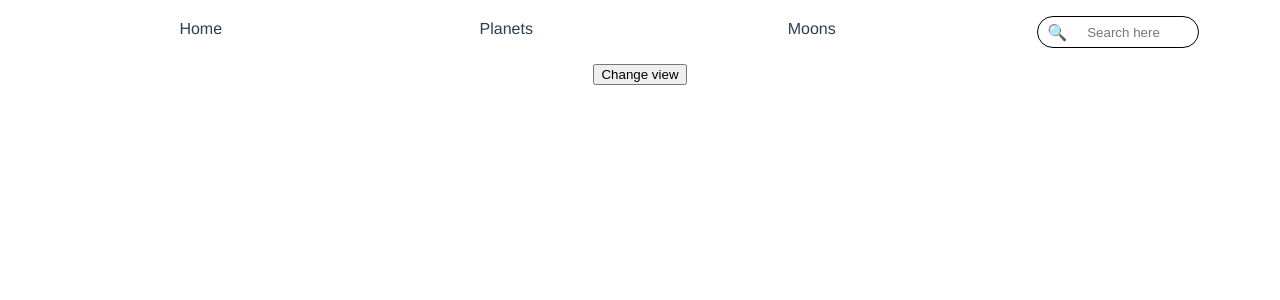
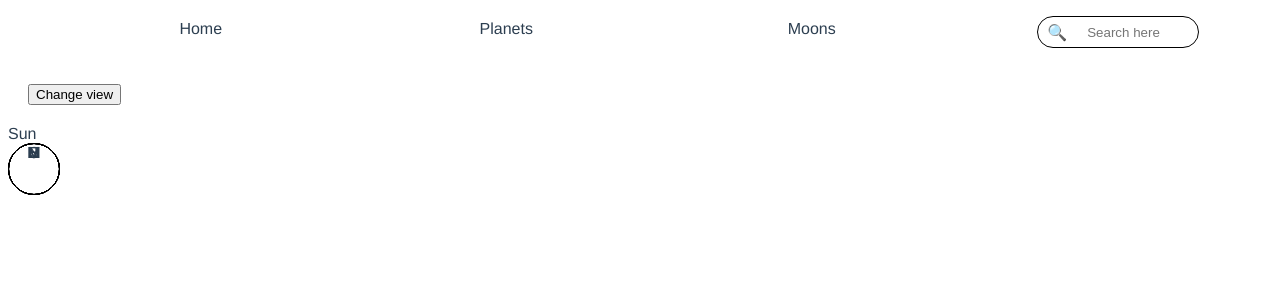
Before and after one commit to StuMcA/spacey, a Vue app in the folder client/: page / in a window 1280 px wide. Shown: the top 300 px of the page. Built offline with nearby package versions, Linux system fonts and the light colour scheme.

Commit message:
added planets

```diff
--- a/client/src/App.vue
+++ b/client/src/App.vue
@@ -22,12 +22,11 @@ export default {
 }
 </script>
 
-<style>
+<style scoped>
 #app {
   font-family: Avenir, Helvetica, Arial, sans-serif;
   -webkit-font-smoothing: antialiased;
   -moz-osx-font-smoothing: grayscale;
-  text-align: center;
   color: #2c3e50;
 }
 </style>
--- a/client/src/components/SolarSystemContainer.vue
+++ b/client/src/components/SolarSystemContainer.vue
@@ -2,15 +2,15 @@
     <section>
         <button>Change view</button>
         <section id="solar-system">
-            <div id="sun"></div>
-            <div id="mercury"></div>
-            <div id="venus"></div>
-            <div id="earth"></div>
-            <div id="mars"></div>
-            <div id="jupiter"></div>
-            <div id="saturn"></div>
-            <div id="uranus"></div>
-            <div id="neptune"></div>
+            <div id="sun">Sun</div>
+            <div id="mercury" class="planet">M</div>
+            <div id="venus" class="planet">V</div>
+            <div id="earth" class="planet">E</div>
+            <div id="mars" class="planet">M</div>
+            <div id="jupiter" class="planet">J</div>
+            <div id="saturn" class="planet">S</div>
+            <div id="uranus" class="planet">U</div>
+            <div id="neptune" class="planet">N</div>
         </section>
     </section>
 </template>
@@ -22,6 +22,21 @@ export default {
 }
 </script>
 
-<style>
+<style scoped>
+
+button {
+    margin: 20px auto 20px 20px;
+}
+
+.planet {
+    width: 50px;
+    height: 50px;
+    border: 1px solid black;
+    border-radius: 50%;
+    position: absolute;
+    text-align: center;
+}
+
+
 
 </style>
```
